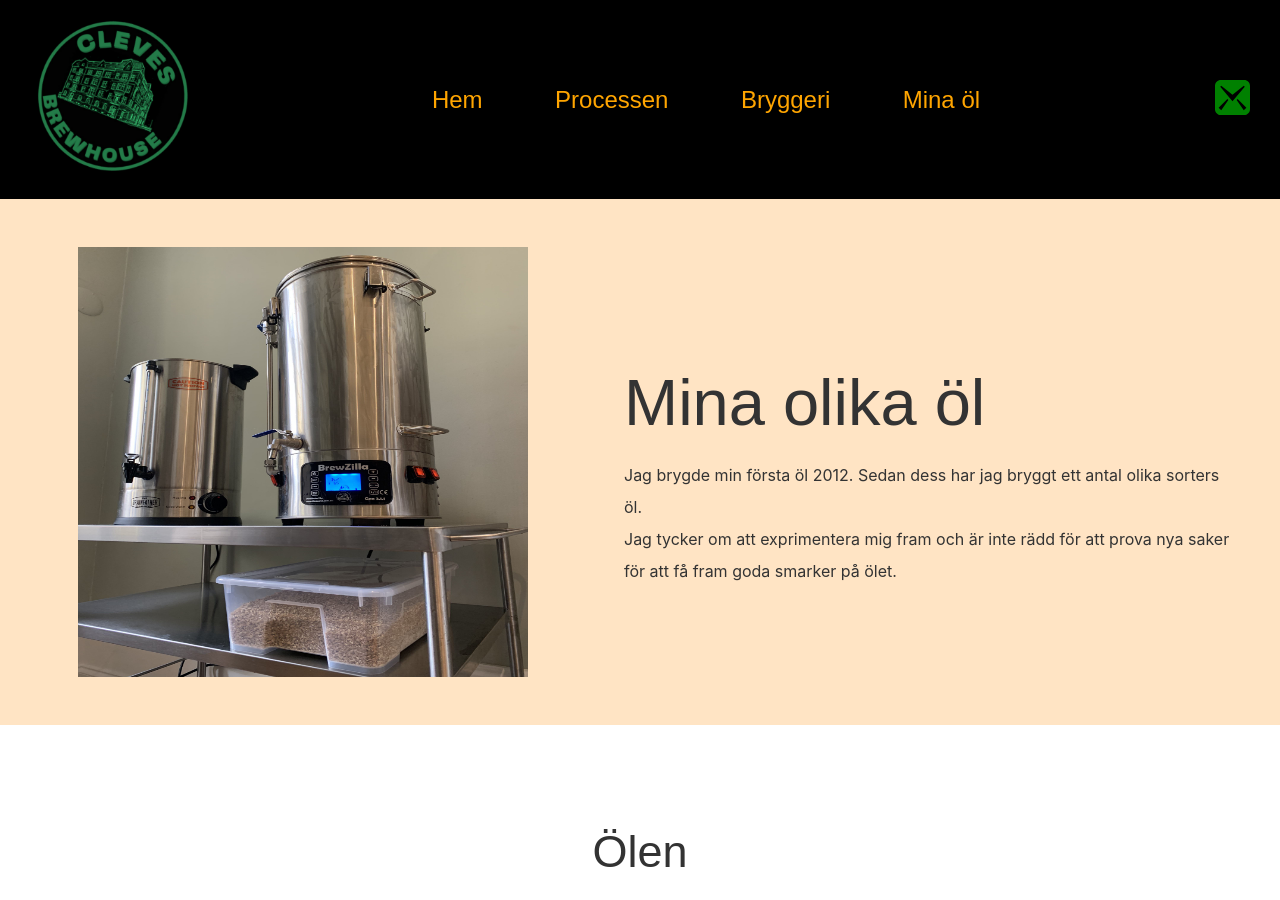
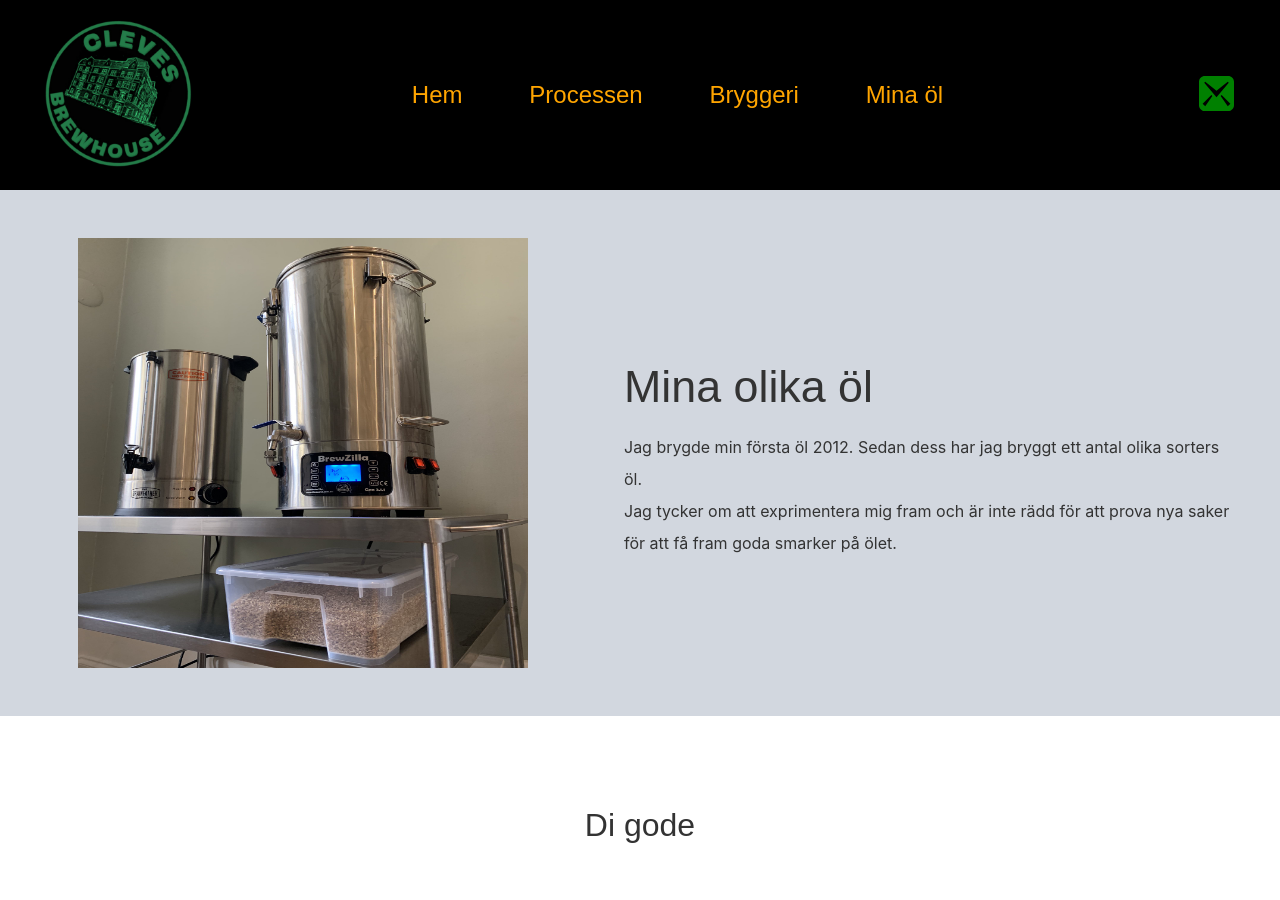
Before and after one commit to TonyCitterio/cleves_brewhouse, a React (Create React App) app: page /myBeer in a window 1280 px wide. Shown: the top 900 px of the page. Built offline with nearby package versions, Linux system fonts and the light colour scheme; a web font is replaced by a local one.

Commit message:
made some changes

```diff
--- a/src/components/general/Navbar.js
+++ b/src/components/general/Navbar.js
@@ -6,8 +6,8 @@ import clevesBrewHouse from "../pictures/thumbnail_Cleves Brewhouse1.jpg";
 const Navbar = () => {
   return (
     <section className={classes.navbar}>
-      <div>
-        <img src={clevesBrewHouse} alt="logo" height={175} width={175}></img>
+      <div className={classes.navbarImg}>
+        <img src={clevesBrewHouse} alt="logo" height={170} width={170}></img>
       </div>
       <div className={classes.link}>
         <Link className={classes.linkStyle} to="/">
--- a/src/components/general/Navbar.module.css
+++ b/src/components/general/Navbar.module.css
@@ -5,11 +5,13 @@
   justify-content: space-between;
 }
 
-.navbar img {
-  margin-left: 0.75rem;
+.navbarImg {
+  margin-left: 1.25rem;
+  display: flex;
 }
 
 .link {
+  padding-right: 1.75rem;
   display: flex;
   justify-content: space-evenly;
   align-items: center;
@@ -23,7 +25,7 @@
   font-weight: 400;
   text-decoration: none;
   color: orange;
-  transition: 0.3s 0.3s;
+  transition: 0.15s 0.15s;
 }
 
 .linkStyle:hover {
@@ -31,6 +33,8 @@
 }
 
 .contact {
+  margin-right: 1.25rem;
+  padding: 1rem;
   display: flex;
   align-items: center;
 }
@@ -38,7 +42,6 @@
 .icon {
   font-size: 35px;
   color: green;
-  margin-right: 1.25rem;
 }
 
 @media (max-width: 599px) {
--- a/src/components/views/Brewery.module.css
+++ b/src/components/views/Brewery.module.css
@@ -1,5 +1,5 @@
 .breweryContent h1 {
     font-family: "Rubik Dirt", cursive, sans-serif;
-    font-size: 3.5rem;
+    font-size: 2.8rem;
     font-weight: 400;
 }
--- a/src/components/views/HowToBrew.module.css
+++ b/src/components/views/HowToBrew.module.css
@@ -1,7 +1,7 @@
 .introHowToBrew h1 {
   margin-bottom: 0.2rem;
   font-family: "Rubik Dirt", cursive, sans-serif;
-  font-size: 3.5rem;
+  font-size: 2.8rem;
   font-weight: 400;
 }
 
--- a/src/components/views/MyBeer.js
+++ b/src/components/views/MyBeer.js
@@ -22,7 +22,7 @@ const MyBeer = () => {
         </div>
       </div>
       <div className={classes.contentMyBeer}>
-        <h2>Ölen</h2>
+        <h2>Di gode</h2>
         <div className={classes.contentMyBeerLabel}>
         <img src={beerOne} alt="beer label" height={200} width={200}></img>
         <img src={beerTwo} alt="beer label" height={200} width={200}></img>
--- a/src/components/views/MyBeer.module.css
+++ b/src/components/views/MyBeer.module.css
@@ -1,13 +1,13 @@
 .introMyBeer h1 {
   margin-bottom: 0.2rem;
   font-family: 'Rubik Dirt', cursive, sans-serif;
-  font-size: 65px;
+  font-size: 2.8rem;
   font-weight: 400;
 }
 
 .contentMyBeer h2 {
   font-family: 'Rubik Dirt', cursive, sans-serif;
-  font-size: 45px;
+  font-size: 2rem;
   font-weight: 400;
 }
 .myBeerText {
@@ -17,7 +17,7 @@
 .introMyBeer {
   display: flex;
   flex-wrap: wrap;
-  background-color: bisque;
+  background-color: #d2d7df;
   color: #333333;
 }
 
```
